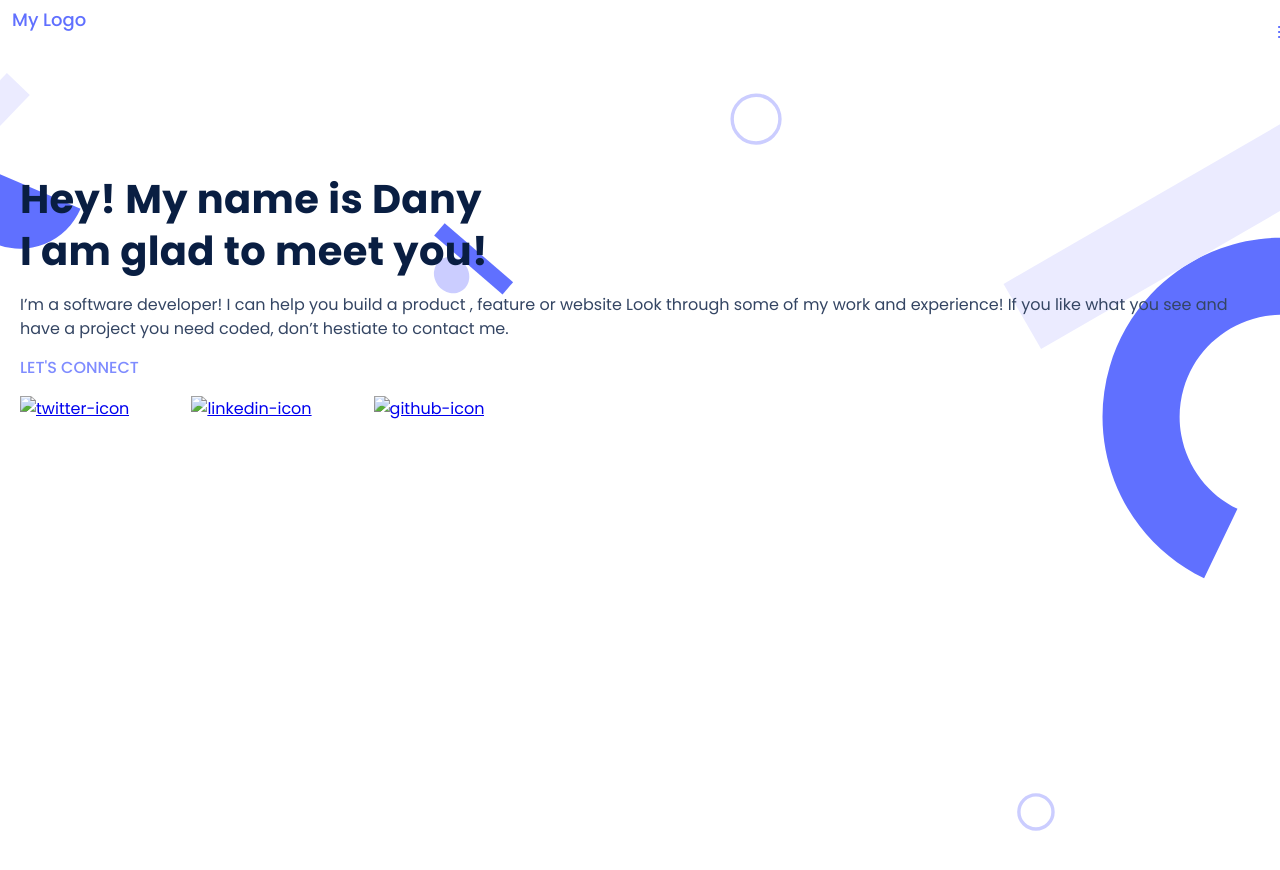
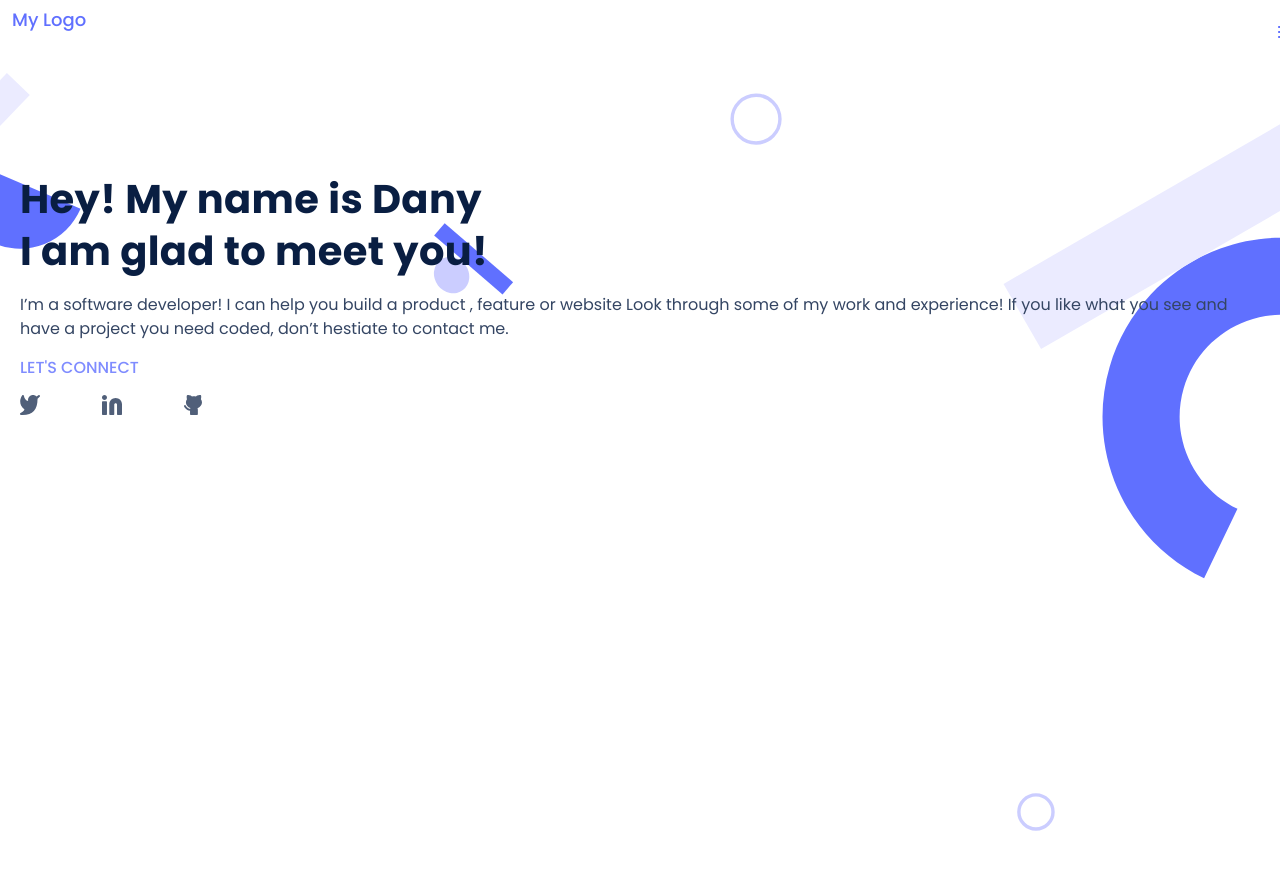
Before and after one commit to amiralda/amiral-portfolio, a website: page index.html in a window 1280 px wide. Drawn offline with Linux system fonts and the light colour scheme.

Commit message:
ajusted img folder

```diff
--- a/index.html
+++ b/index.html
@@ -27,9 +27,9 @@
 
             <h2 class="connect">LET'S CONNECT</h2>
             <ul class="icon">
-                <li><a href="www.twitter.com/amiralda"><img src="images/twitter.svg" alt="twitter-icon"></a></li>
-                <li><a href="https://www.linkedin.com/danyaugustin/"><img src="images/linkedin.svg" alt="linkedin-icon"></a></li>
-                <li><a href="https://github.com/amiralda"><img src="images/github.svg" alt="github-icon"></a></li>
+                <li><a href="www.twitter.com/amiralda"><img src="img/twitter.svg" alt="twitter-icon"></a></li>
+                <li><a href="https://www.linkedin.com/danyaugustin/"><img src="img/linkedin.svg" alt="linkedin-icon"></a></li>
+                <li><a href="https://github.com/amiralda"><img src="img/github.svg" alt="github-icon"></a></li>
     </section>
         </div>
 </body>
```
